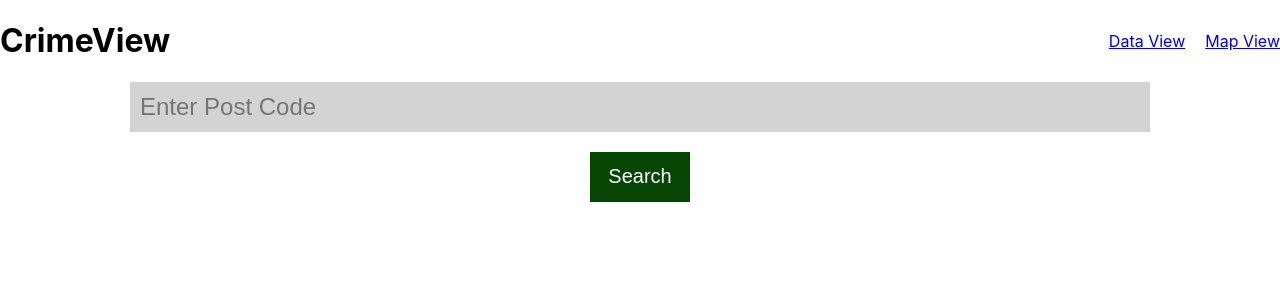
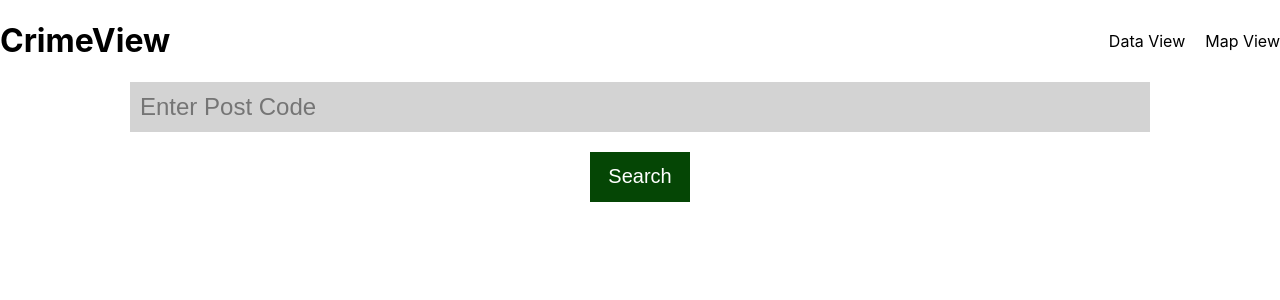
Before and after one commit to Reece-Morgan/crimeview, a React (Create React App) app: page / in a window 1280 px wide. Shown: the top 300 px of the page. Built offline with nearby package versions, Linux system fonts and the light colour scheme.

Commit message:
header and link components

```diff
--- /dev/null
+++ b/src/components/Link.tsx
@@ -0,0 +1,23 @@
+import styled from "styled-components";
+import { Link } from "react-router-dom";
+import { ReactNode } from "react";
+
+interface Props {
+  href: string;
+  children: ReactNode;
+}
+
+function CustomLink({ href, children }: Props) {
+  return <StyledLink to={href}>{children}</StyledLink>;
+}
+
+export default CustomLink;
+
+const StyledLink = styled(Link)`
+  color: #000;
+  text-decoration: none;
+  cursor: pointer;
+  &:hover {
+    text-decoration: underline;
+  }
+`;
--- /dev/null
+++ b/src/components/header.tsx
@@ -0,0 +1,41 @@
+import styled from "styled-components";
+import CustomLink from "./Link";
+
+function Header() {
+  return (
+    <Wrapper>
+      <Title>
+        <CustomLink href="/">CrimeView</CustomLink>
+      </Title>
+      <List>
+        <ListItem>
+          <CustomLink href="/data-view">Data View</CustomLink>
+        </ListItem>
+        <ListItem>
+          <CustomLink href="/map-view">Map View</CustomLink>
+        </ListItem>
+      </List>
+    </Wrapper>
+  );
+}
+
+export default Header;
+
+const Wrapper = styled.header`
+  display: flex;
+  flex-direction: row;
+  justify-content: space-between;
+  align-items: center;
+`;
+
+const Title = styled.h1``;
+
+const List = styled.ul`
+  display: flex;
+  flex-direction: row;
+  gap: 20px;
+`;
+
+const ListItem = styled.li`
+  list-style-type: none;
+`;
--- a/src/pages/data-view.tsx
+++ b/src/pages/data-view.tsx
@@ -2,7 +2,8 @@ import { useEffect, useState } from "react";
 import { Crime, CrimeData, PostCode } from "../types/types";
 import styled from "styled-components";
 import CrimeView from "../components/crime-view";
-import { Link } from "react-router-dom";
+import Header from "../components/header";
+import CustomLink from "../components/Link";
 
 function DataViewPage() {
   const [postCode, setPostCode] = useState<PostCode>();
@@ -62,7 +63,7 @@ function DataViewPage() {
 
   return (
     <Wrapper>
-      <Title>Data View</Title>
+      <Header />
       <Note>
         Please note: since only the British Transport Police provide data for
         Scotland, crime levels may appear much lower than they really are.
@@ -70,7 +71,7 @@ function DataViewPage() {
       {/* display message if no data is found */}
       {!crimeData || crimeData.length === 0 ? (
         <>
-          <NoData>No Crime Data found for this area. Try another search <Link to='/'>here</Link>.</NoData>
+          <NoData>No Crime Data found for this area. Try another search <CustomLink href='/'>here</CustomLink>.</NoData>
         </>
       ) : (
         <>
--- a/src/pages/home.tsx
+++ b/src/pages/home.tsx
@@ -1,22 +1,11 @@
-import { Link } from "react-router-dom";
 import SearchBar from "../components/search-bar";
 import styled from "styled-components";
+import Header from "../components/header";
 
 function HomePage() {
   return (
     <Wrapper>
-      <Header>
-        <Title>CrimeView</Title>
-        <List>
-          <ListItem>
-            <Link to="/data-view">Data View</Link>
-          </ListItem>
-          <ListItem>
-            <Link to="/map-view">Map View</Link>
-          </ListItem>
-        </List>
-      </Header>
-
+      <Header />
       <SearchBar />
     </Wrapper>
   );
@@ -28,22 +17,3 @@ const Wrapper = styled.div`
   max-width: 1280px;
   margin: 0 auto;
 `;
-
-const Header = styled.header`
-  display: flex;
-  flex-direction: row;
-  justify-content: space-between;
-  align-items: center;
-`;
-
-const Title = styled.h1``;
-
-const List = styled.ul`
-  display: flex;
-  flex-direction: row;
-  gap: 20px;
-`;
-
-const ListItem = styled.li`
-  list-style-type: none;
-`;
--- a/src/pages/map-view.tsx
+++ b/src/pages/map-view.tsx
@@ -1,13 +1,14 @@
-import { Link } from "react-router-dom";
 import styled from "styled-components";
+import Header from "../components/header";
+import CustomLink from "../components/Link";
 
 function MapViewPage() {
   return (
     <Wrapper>
-      <Title>Map View</Title>
+      <Header />
       <Text>Map View is coming soon!</Text>
       <Text>
-        Return to <Link to="/">Home Page</Link>
+        Return to <CustomLink href="/">Home Page</CustomLink>
       </Text>
     </Wrapper>
   );
```
